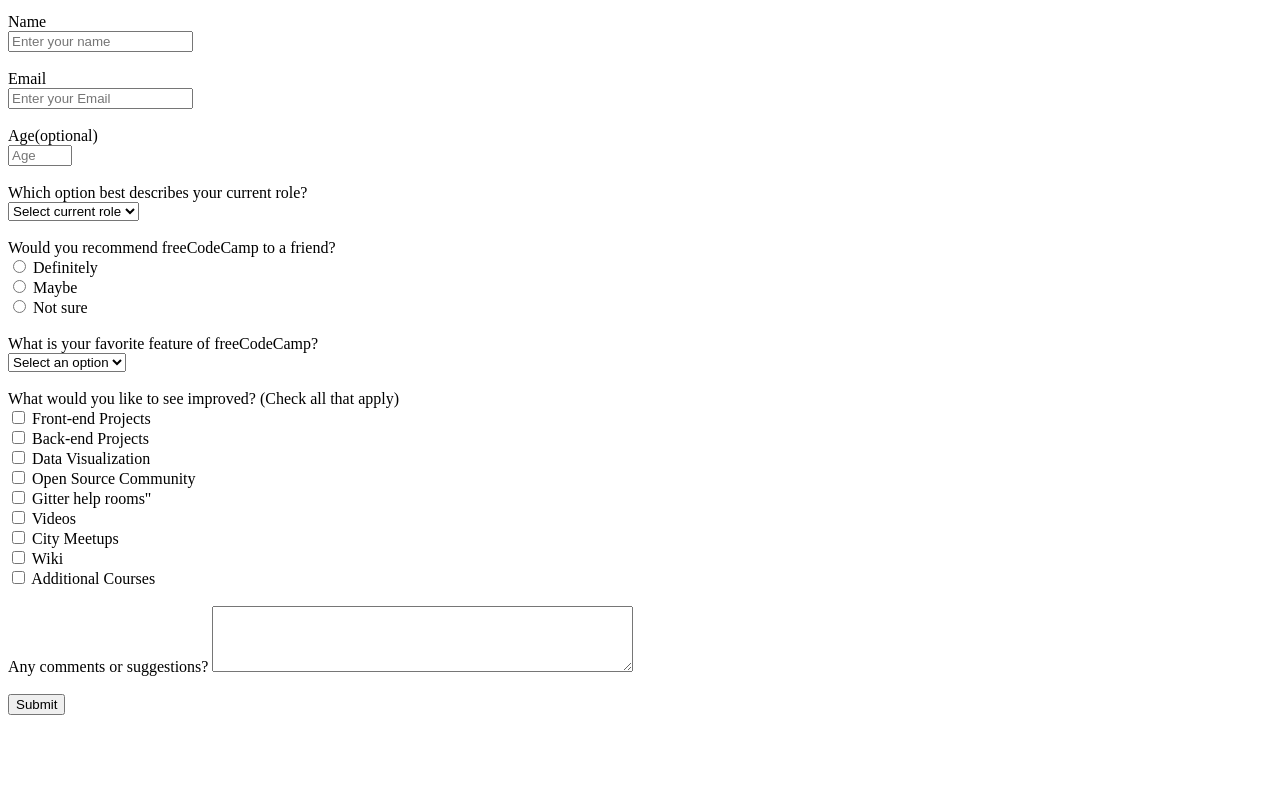
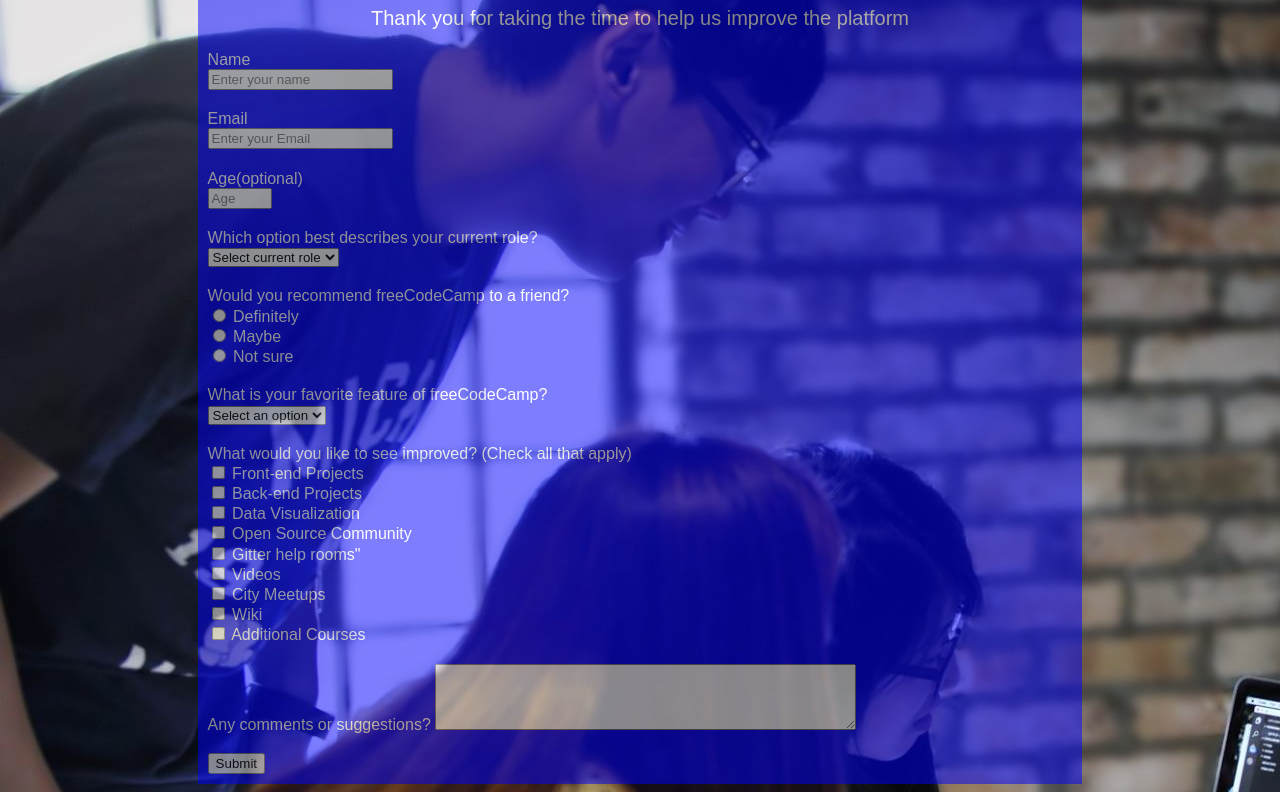
Before and after one commit to NATASHAC-eng/MICROVERSE-TRIALS, a plain HTML site: page index.html in a window 1280 px wide. Shown: the part 101-893 px from the top of the page. Before the commit the page ends 824 px from the top, so only its background shows below. Drawn offline with Linux system fonts and the light colour scheme.

Commit message:
Added some css elements

```diff
--- a/index.html
+++ b/index.html
@@ -1,12 +1,14 @@
 <!DOCTYPE html>
 <html lang="en">
 <head>
+   <link rel="stylesheet" href="styles.css">
     <meta charset="UTF-8">
     <meta http-equiv="X-UA-Compatible" content="IE=edge">
     <meta name="viewport" content="width=device-width, initial-scale=1.0">
     <title>Document</title>
 </head>
 <body>
+   <div  id="main">
 <!--TITTLE AND MINI DESCRIPTION-->
     <h1 id="title">freeCodeCamp Survey Form</h1>
     <p id="description" >Thank you for taking the time to help us improve the platform</p>
@@ -118,5 +120,6 @@
    <input id="submit" type="submit" value="Submit">
 
    </form>
+</div>
 </body>
 </html>
--- a/styles.css
+++ b/styles.css
@@ -0,0 +1,31 @@
+body
+{
+    background-image:url("survey-form-background.jpeg");
+    background-attachment: fixed;
+    background-repeat: no-repeat;
+    opacity: 1px;
+
+}
+#main
+{   font-family: Arial, Helvetica, sans-serif;
+    font-weight: 400;
+    line-height: 1.2;
+    margin-left: 15%;
+    margin-right:15%;
+    color:white;
+    padding: 10px;
+    background-color: blue;
+    /* width:600px; */
+    opacity:0.5;
+    overflow-y: hidden;
+}
+#title
+{
+    font-size: 35px;
+    text-align: center;
+}
+#description
+{
+    font-size: 20px;
+    text-align: center;
+}
```
Also changed, not shown: images/people-2557396.jpg (added).
